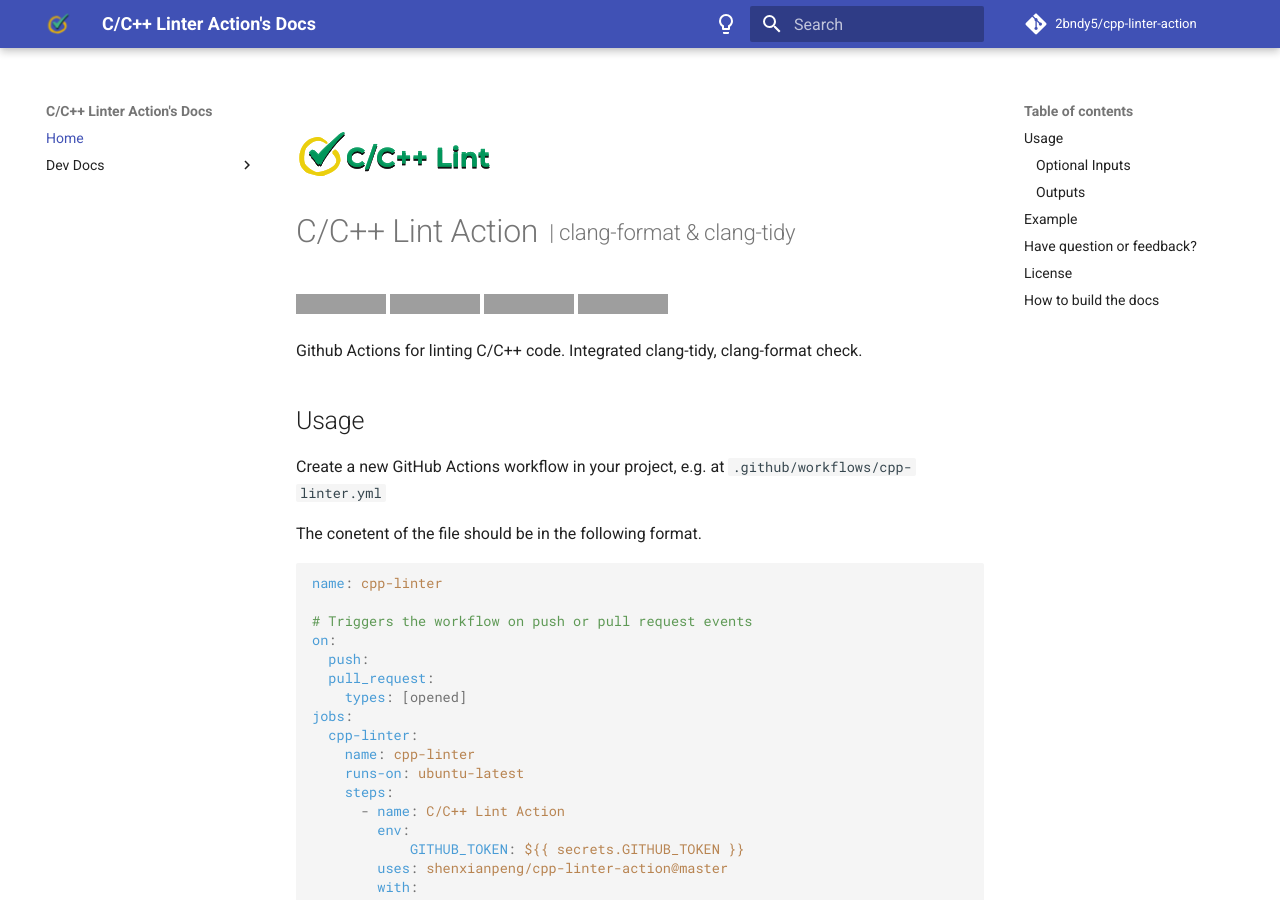
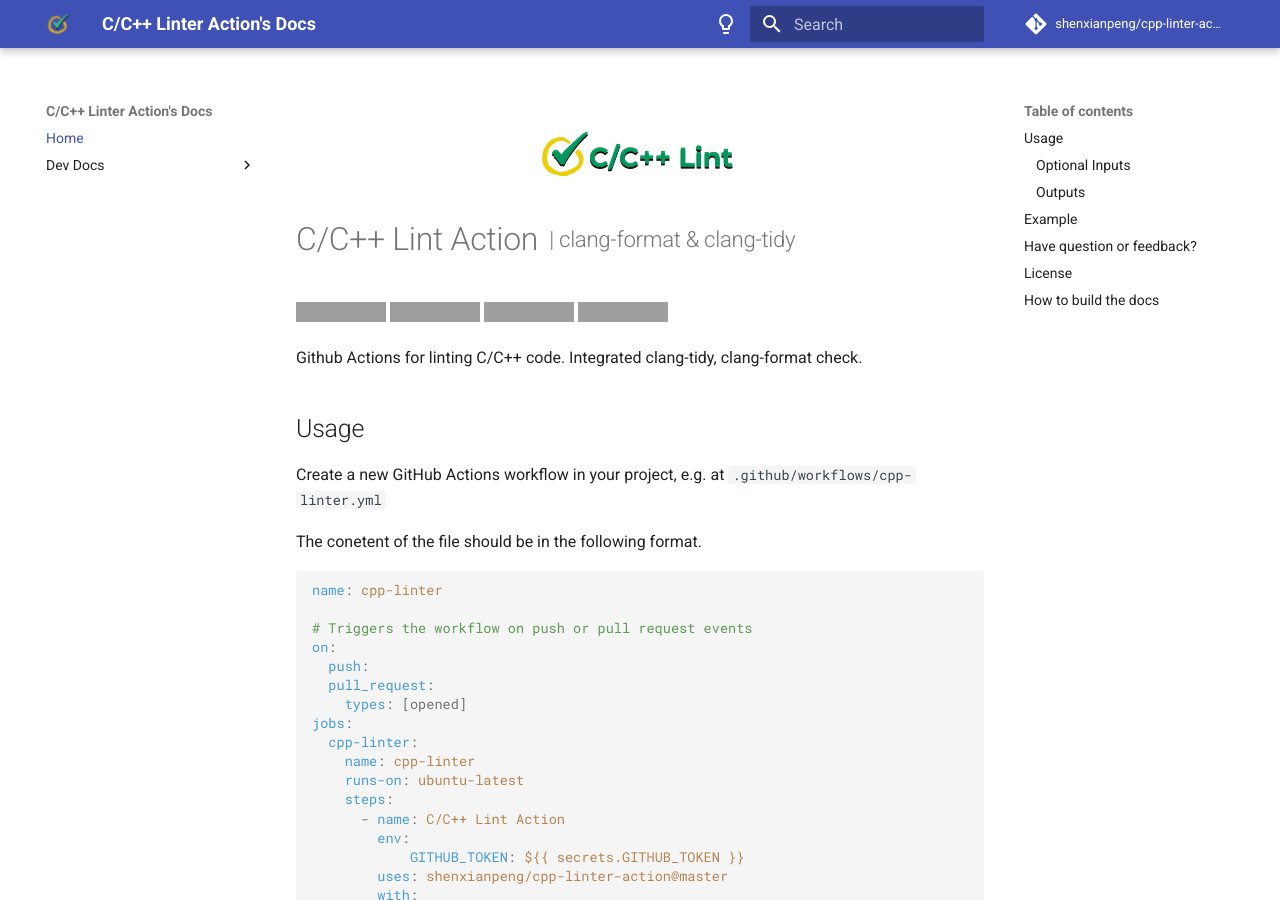
Before and after one commit to cpp-linter/cpp-linter-action, an MkDocs documentation site: the page built from docs/index.md, in a window 1280 px wide and 900 px high. Built offline with MkDocs 1.6.1 and Material for MkDocs 9.7.7, drawn with Linux system fonts in a browser that asks for light colours; comment, search, counter and statistics services are not loaded; grey boxes are pictures that could not be loaded.

Commit message:
update docs

```diff
--- a/README.md
+++ b/README.md
@@ -1,5 +1,5 @@
 <p align="center">
- <img src="docs/images/logo.png" alt="icon">
+<img src="docs/images/logo_nobg.png" alt="icon">
 </p>
 <!--intro-start-->
 
--- a/docs/index.md
+++ b/docs/index.md
@@ -1,4 +1,6 @@
-![logo icon](images/logo_nobg.png){ align=center }
+<p align="center">
+<img src="images/logo_nobg.png" alt="icon">
+</p>
 
 {%
    include-markdown "../README.md"
--- a/mkdocs.yml
+++ b/mkdocs.yml
@@ -1,9 +1,9 @@
 site_name: C/C++ Linter Action's Docs
 site_description: "Developer documentation from sources."
-site_url: "https://2bndy5.github.io/cpp-linter-action"
-repo_url: "https://github.com/2bndy5/cpp-linter-action"
+site_url: "https://shenxianpeng.github.io/cpp-linter-action"
+repo_url: "https://github.com/shenxianpeng/cpp-linter-action"
 edit_uri: "blob/master/docs/"
-repo_name: "2bndy5/cpp-linter-action"
+repo_name: "shenxianpeng/cpp-linter-action"
 nav:
   - index.md
   - "Dev Docs":
```
Also changed, not shown: 1 other file.
